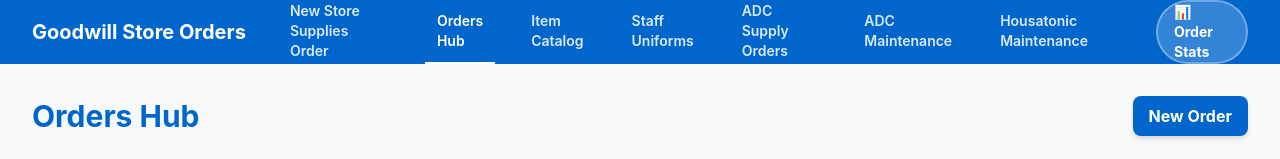
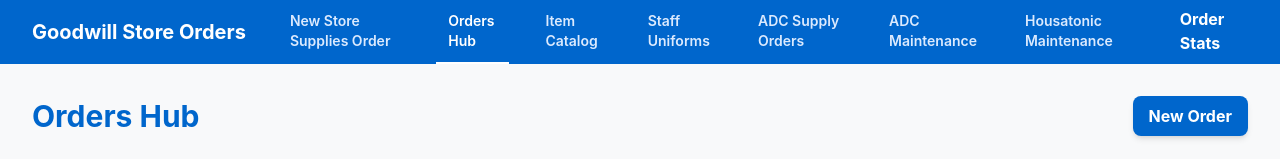
Before and after one commit to Paccount3/Goodwill-Store-Orders, a Next.js app: page /orders in a window 1280 px wide. Shown: the top 159 px of the page. Built offline with nearby package versions, Linux system fonts and the light colour scheme; no server answers; the database is empty.

Commit message:
Fix spacing between Housatonic Maintenance and Order Stats in navigation

```diff
--- a/app/components/Navigation.tsx
+++ b/app/components/Navigation.tsx
@@ -87,16 +87,15 @@
               >
                 Housatonic Maintenance
               </Link>
-              <div className="flex-1"></div>
               <Link
                 href="/order-stats"
-                className={`inline-flex items-center px-4 py-2 text-sm font-bold transition-all rounded-full ${
+                className={`inline-flex items-center px-3 py-2 border-b-2 text-base font-bold transition-colors ${
                   isActive('/order-stats')
-                    ? 'bg-white text-[#0066CC] shadow-md'
-                    : 'bg-white/20 text-white hover:bg-white/30 hover:shadow-lg border-2 border-white/30'
+                    ? 'border-white text-white'
+                    : 'border-transparent text-white hover:text-gray-200 hover:border-blue-200'
                 }`}
               >
-                📊 Order Stats
+                Order Stats
               </Link>
             </div>
           </div>
```
